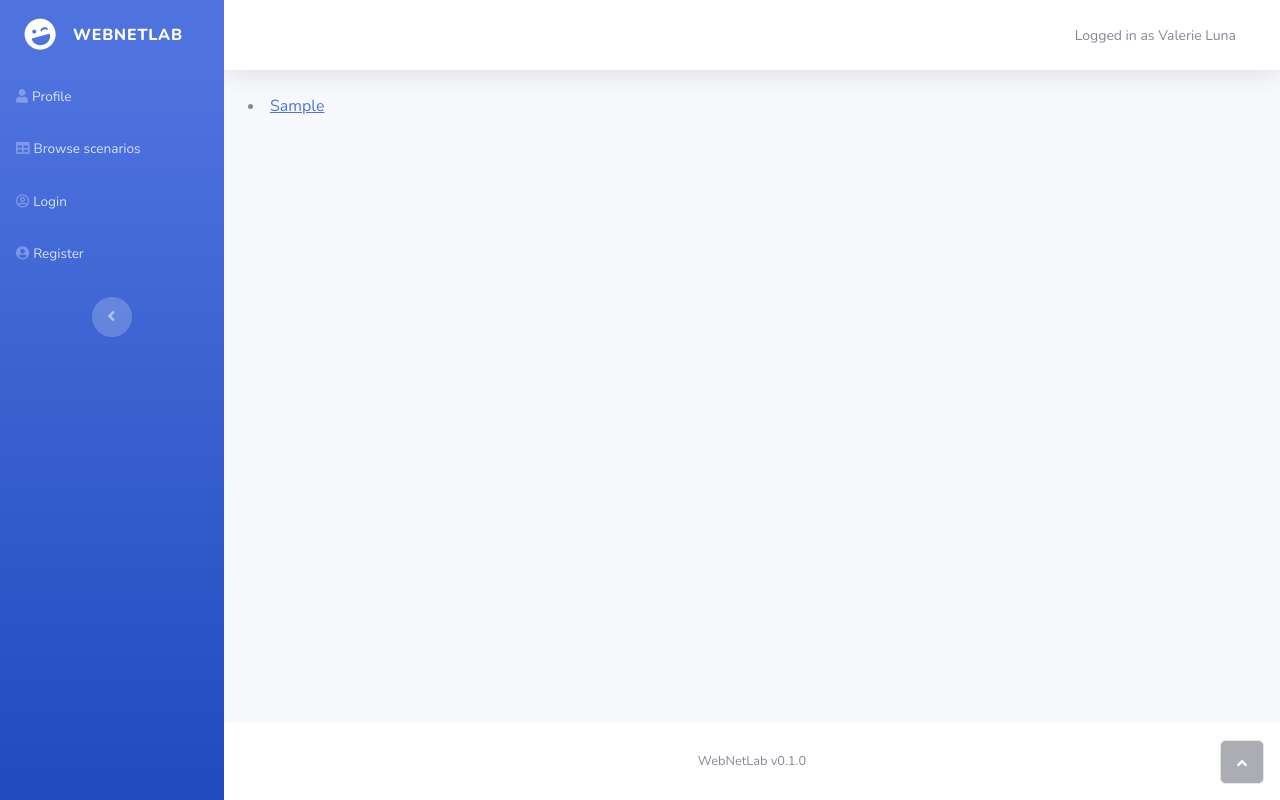
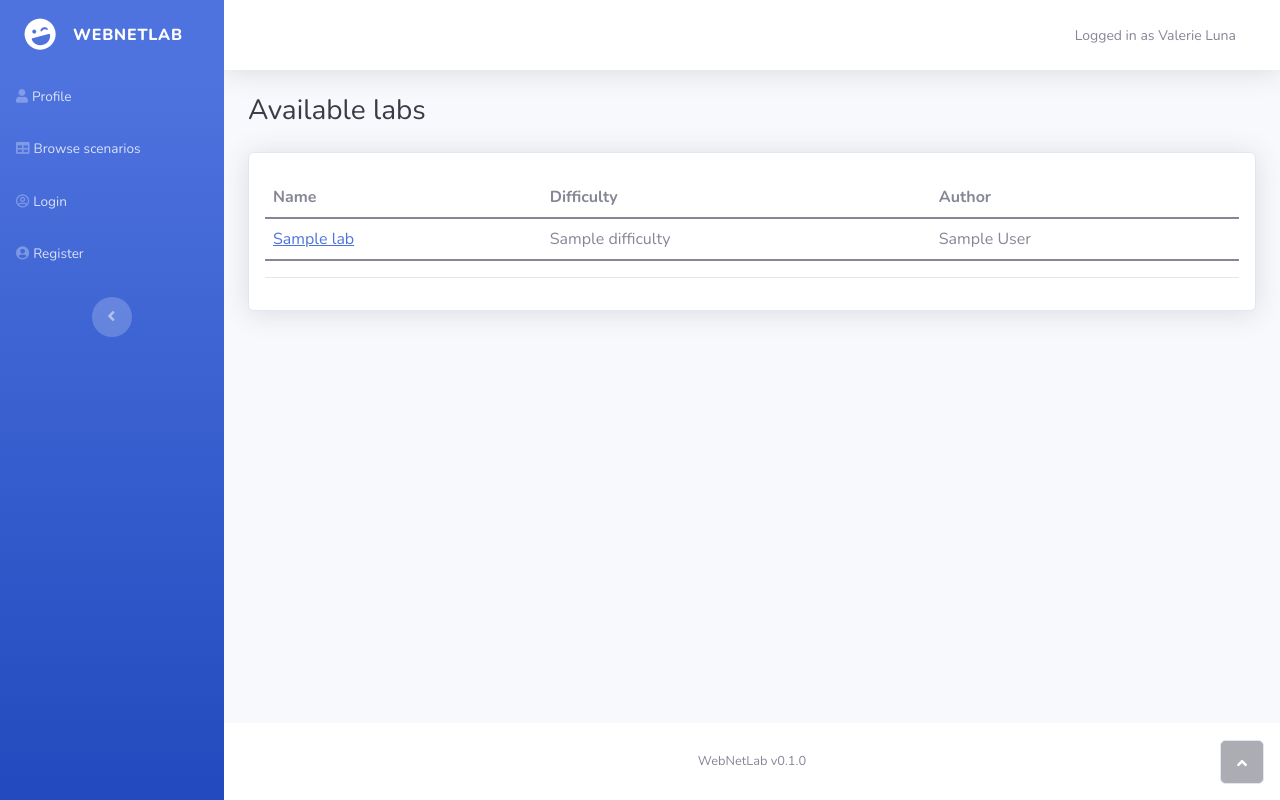
Before and after one commit to gregory-mac/webnetlab, a FastAPI app: template webnetlab/core/templates/list_labs.html in a window 1280 px wide. Run offline with FastAPI, Linux system fonts and the light colour scheme; the template is opened without the code that fills it: most values are stand-ins (such as "Sample title", 1, 10 or a date in 2020); parts of the project's set-up code (start-up, migrations or seed data) failed here and were passed over; some libraries are stand-ins or nearby versions.

Commit message:
New list_labs tmp and func

```diff
--- a/webnetlab/core/templates/list_labs.html
+++ b/webnetlab/core/templates/list_labs.html
@@ -1,19 +1,44 @@
 {% extends 'base.html' %}
 
 {% block title %}
-Lab list
+List scenarios
 {% endblock %}
 
 {% block body %}
     <div class="container-fluid">
-    {% if lab_dir_list %}
-        {% for lab_dir in lab_dir_list %}
-            <li>
-                <a href={{ "/lab/open/" + lab_dir }}>{{ lab_dir }}</a>
-            </li>
-        {% endfor %}
-    {% else %}
-        <div><strong>No labs exist</strong></div>
-    {% endif %}
+        <h3 class="text-dark mb-4">Available labs</h3>
+        <div class="card shadow">
+            <div class="card-body">
+                <div class="table-responsive table mt-2" id="dataTable" role="grid" aria-describedby="dataTable_info">
+                    <table class="table my-0" id="dataTable">
+                        <thead>
+                            <tr>
+                                <th>Name</th>
+                                <th>Difficulty</th>
+                                <th>Author</th>
+                            </tr>
+                        </thead>
+                        <tbody>
+                        {% if lab_table %}
+                            {% for lab in lab_table %}
+                                <tr>
+                                    <td><a href={{ "/lab/open/" + lab }}>{{ lab }}</a></td>
+                                    <td>{{ lab_table[lab]["difficulty"] }}</td>
+                                    <td>{{ lab_table[lab]["author"] }}</td>
+                                </tr>
+                            {% endfor %}
+                        {% else %}
+                            <div><strong>No labs exist</strong></div>
+                        {% endif %}
+                        </tbody>
+                        <tfoot>
+                            <tr>
+                                <td></td>
+                            </tr>
+                        </tfoot>
+                    </table>
+                </div>
+            </div>
+        </div>
     </div>
 {% endblock %}
```
Also changed, not shown: webnetlab/core/views/lab_list.py (+15 -1 lines).
